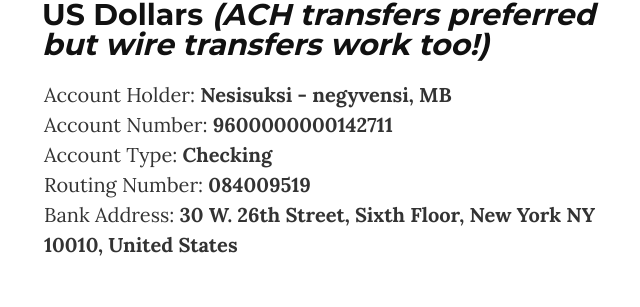
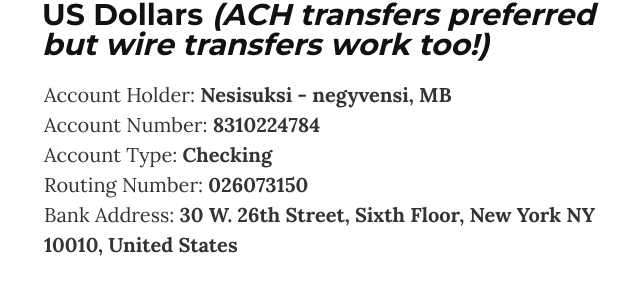
Before and after one commit to nesisuksi-negyvensi/nesisuksi-negyvensi.github.io, a Jekyll site: the page built from index.md, in a window 1280 px wide. Shown: the part 670-977 px from the top of the page, without its empty margins (296-936 px from the left). Built offline with Jekyll 4.4.1, drawn with Linux system fonts in a browser that asks for light colours.

Commit message:
Update USD credentials

```diff
--- a/index.md
+++ b/index.md
@@ -20,9 +20,9 @@ layout: default
         Bank Code (SWIFT / BIC): <strong>AGBLLT2X</strong>
         <h2>US Dollars <em>(ACH transfers preferred but wire transfers work too!)</em></h2>
         Account Holder: <strong>Nesisuksi - negyvensi, MB</strong><br />
-        Account Number: <strong>9600000000142711</strong><br />
+        Account Number: <strong>8310224784</strong><br />
         Account Type: <strong>Checking</strong><br />
-        Routing Number: <strong>084009519</strong><br />
+        Routing Number: <strong>026073150</strong><br />
         Bank Address: <strong>30 W. 26th Street, Sixth Floor, New York NY 10010, United States</strong>
     </div>
 </section>
```
